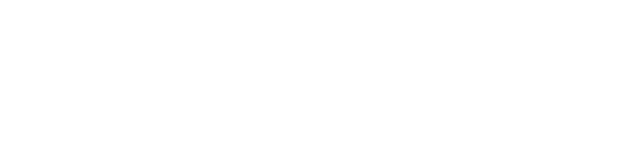
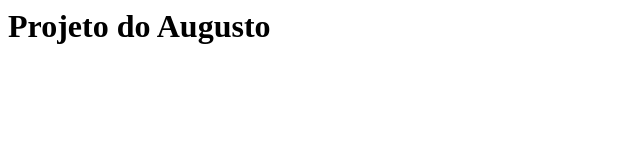
Before and after one commit to augustovanderley/curso-git, a plain HTML site: page index.html in a window 1280 px wide. Shown: the whole page, without its empty margins (0-640 px from the left). Drawn offline with Linux system fonts and the light colour scheme.

Commit message:
Titulo da pagina

```diff
--- a/index.html
+++ b/index.html
@@ -1,4 +1,7 @@
 <html>
-	<head></head>
-	<body><body>
+	<head>
+	</head>
+	<body>
+		<h1>Projeto do Augusto</h1>
+	<body>
 </html>
```
